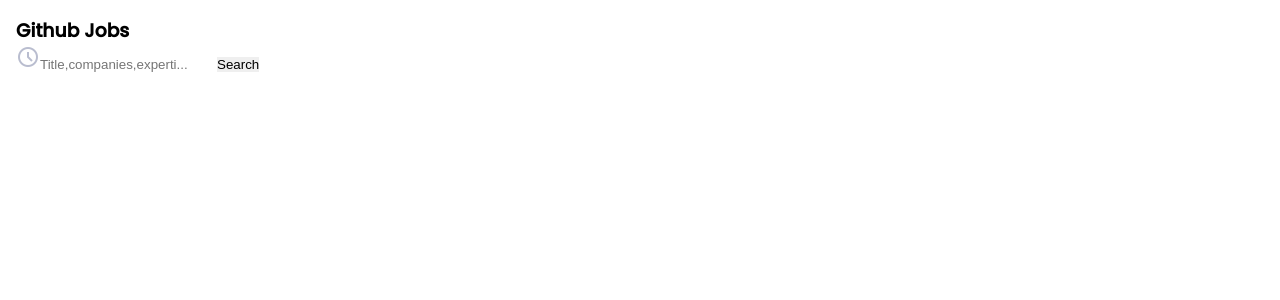
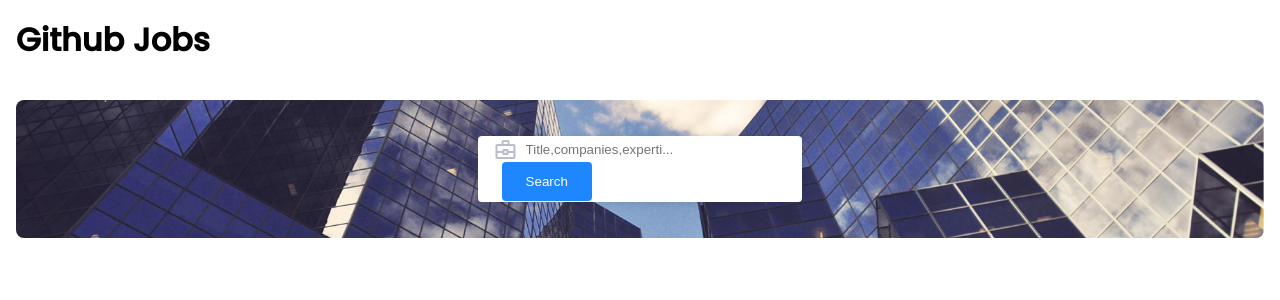
Before and after one commit to jean-carlos-19/devchallenges, a Next.js app in the folder front-end/github-job/: page / in a window 1280 px wide. Shown: the top 300 px of the page. Built offline with nearby package versions, Linux system fonts and the light colour scheme.

Commit message:
Modificado el archivo  page.tsx: añadiendo componentes para la IU

```diff
--- a/front-end/github-job/src/app/page.tsx
+++ b/front-end/github-job/src/app/page.tsx
@@ -2,26 +2,19 @@
 export default function Home() {
   return (
     <main className="home">
-      <section>
-
-        <article>
-
-          <header>
-            <h1>Github Jobs</h1>
-          </header>
-
-          <form>
-            <label htmlFor="">
-              <span className="material-symbols-outlined color-gray-100">
-                schedule
-              </span>
-              <input type="text" placeholder="Title,companies,experti..." />
-              <input type="button" value="Search" />
-            </label>
-          </form>
-
-        </article>
-
+      <header className="header header-home">
+        <h1>Github Jobs</h1>
+      </header>
+      <section >
+        <form className="form form-home">
+          <div className="search bg-white-100">
+            <span className="material-symbols-outlined icon icon-search color-gray-100">
+              business_center
+            </span>
+            <input className="field field-search" type="text" placeholder="Title,companies,experti..." />
+            <input className="button button-search bg-blue-100 color-white-100" type="button" value="Search"  />
+          </div>
+        </form>
       </section>
     </main>
   )
```
